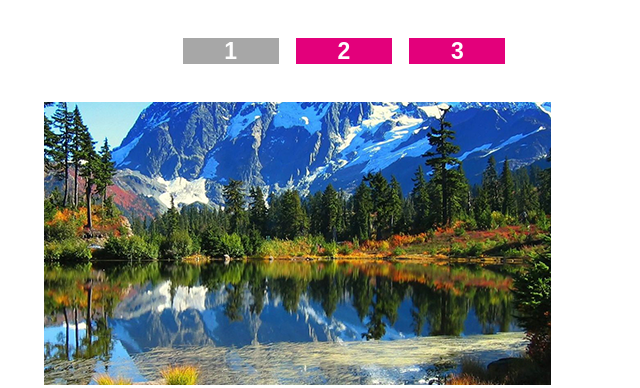
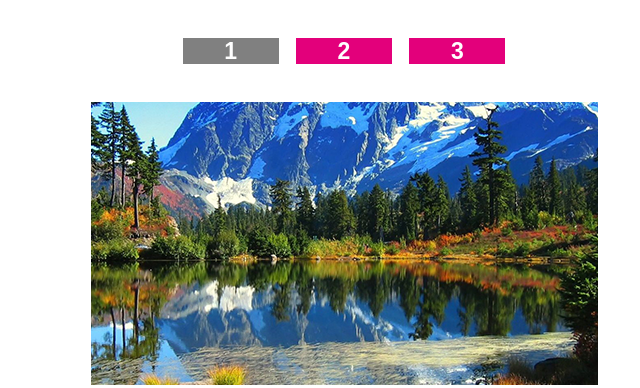
Before and after one commit to Pavel-Tasits/tabs-of-mine, a plain HTML site: page index.html in a window 1280 px wide. Shown: the top 388 px of the page, without its empty margins (296-936 px from the left). Drawn offline with Linux system fonts and the light colour scheme.

Commit message:
готов

```diff
--- a/index.html
+++ b/index.html
@@ -12,7 +12,7 @@
 <body>
     <div class="tabs">
         <div class="tabs__buttons">
-            <button class="tabs__btn tabs__btn_active">1</button>
+            <button class="tabs__btn">1</button>
             <button class="tabs__btn">2</button>
             <button class="tabs__btn">3</button>
         </div>
--- a/js/script.js
+++ b/js/script.js
@@ -1 +1,44 @@
 'use strict';
+
+window.addEventListener('DOMContentLoaded', () => {
+
+    /* навешиваем на переменные классы */
+    const tabs = document.querySelectorAll('.tabs__btn'),
+          tabsContent = document.querySelectorAll('.tabs__img'),
+          tabsParent = document.querySelector('.tabs__buttons');
+
+    /* функция скрытия контента (картинок) */
+    function hideTabContent() {
+        tabsContent.forEach(item => {
+            item.style.display = 'none';
+        });
+
+        tabs.forEach(item => {
+            item.classList.remove('tabs__btn_active');
+        })
+    };
+
+    /* функция показа определенного контента (i) (картинок) */
+    function showTabContent(i = 0) {
+        tabsContent[i].style.display = 'block';
+        tabs[i].classList.add('tabs__btn_active');
+    };
+
+    hideTabContent();
+    showTabContent();
+
+    /* обработчик события клика по меню */
+    tabsParent.addEventListener('click', (event) => {
+        const target = event.target; /* event.target в переменную, чтобы постоянно использовать быстро */
+
+        if (target && target.classList.contains('tabs__btn')) { /* проверка, туда ли кликнул пользователь */
+            tabs.forEach((item, i) => { /* перебор элементов (item) в меню */
+                if (target === item) { /* если клик туда, то скрыть вечь контент показать нужный (i) */
+                    hideTabContent();
+                    showTabContent(i);
+                }
+            })
+        }
+    })
+
+});
--- a/style.scss
+++ b/style.scss
@@ -23,7 +23,7 @@
     color: #fefefe;
     border: none;
     &_active {
-      background-color: #a7a7a7;
+      background-color: #808080;
     }
   }
   &__image-wrap {
@@ -33,6 +33,7 @@
     justify-content: space-between;
   }
   &__img {
-
+    display: block;
+    margin: 0 auto;
   }
 }
```
Also changed, not shown: style.css, 1 other file.
